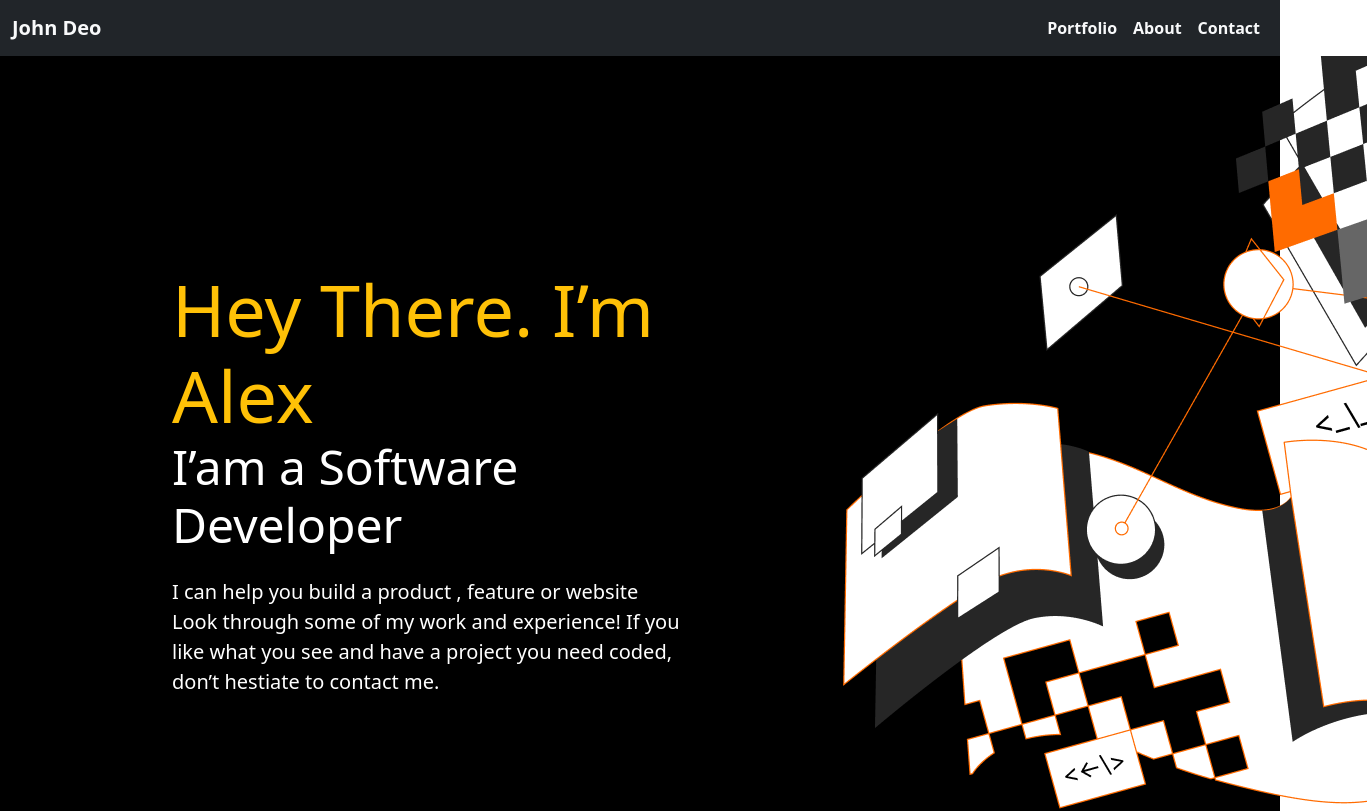
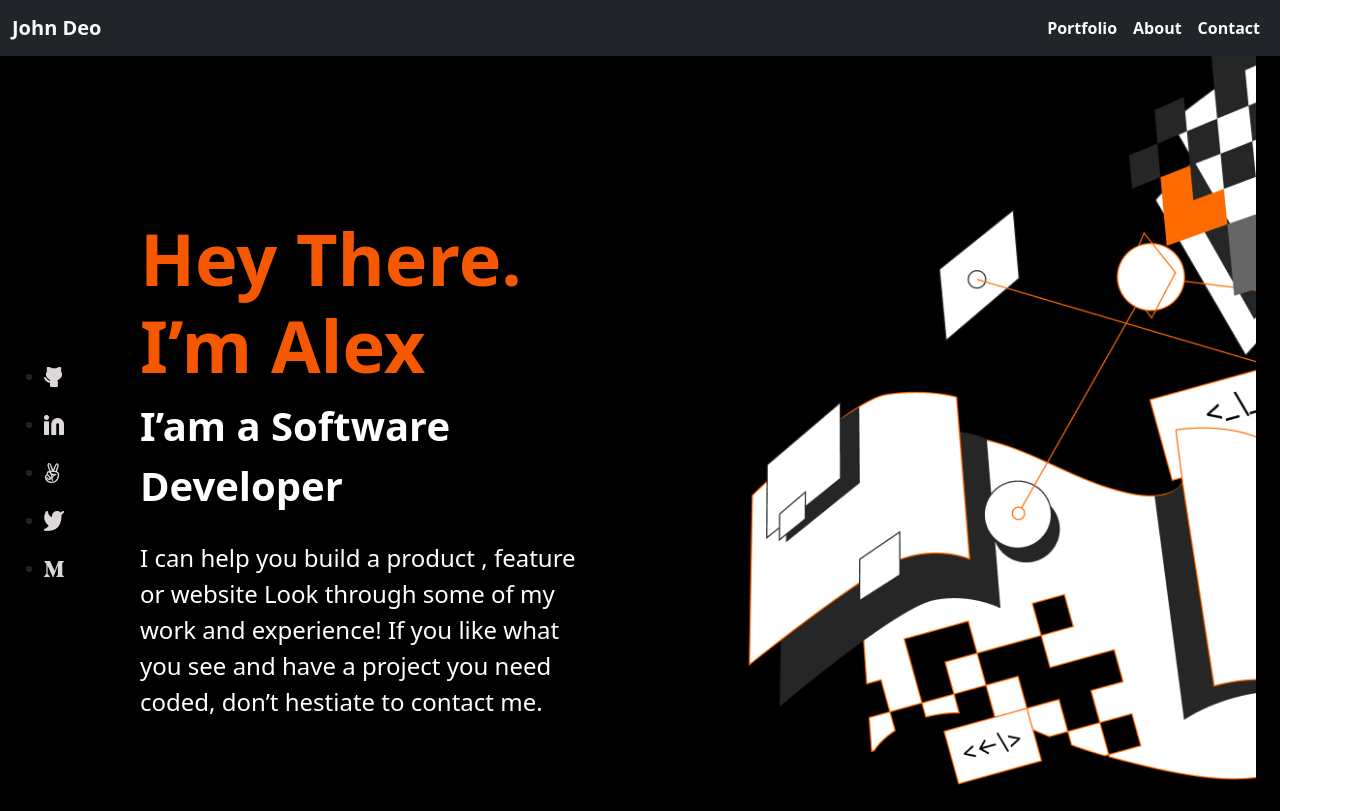
Before and after one commit to Zainab-Alzubair/portfolio-bootsrap, a plain HTML site: page index.html in a window 1280 px wide. Shown: the top 811 px of the page, 1367 px wide, since content can reach past the window. Drawn offline with nearby package versions, Linux system fonts and the light colour scheme.

Commit message:
Add social media icons

```diff
--- a/index.html
+++ b/index.html
@@ -40,19 +40,27 @@
   </nav>
   <!-- FIRST SECTION -->
   <section id="intro">
-    <div class="container-fluid bg-black">
-      <div class="row justify-content-center align-items-center">
+    <div class="container-fluid d-flex bg-black gap-5 overflow-hidden">
+      <div class="social-wriper d-flex align-items-center  me-3">
+        <ul class="social-icon d-flex flex-column gap-4">
+          <li class="social"><a href="#"><img src="img\github.png"></a></li>
+          <li class="social"><a href="#"><img src="img\linkedin.png"></a></li>
+          <li class="social"><a href="#"><img src="img\Vector2.png"></a></li>
+          <li class="social"><a href="#"><img src="img\twitter.png"></a></li>
+          <li class="social"><a href="#"><img src="img\medium.png"></a></li>
+        </ul>
+        </div>
+      <div class="container-fluid row d-flex align-items-center">
         <div class="col-md-5  text-sm-start">
-          <h1>
-            <div class="display-2 text-warning">Hey There.
-              I’m Alex</div>
-            <div class="display-5 text-white">I’am a Software Developer</div>
-          </h1>
-          <p class="lead my-4 text-white">I can help you build a product , feature or website Look through some of my work and experience!
+            <h1 class="fs-1 fw-bold text-warning" style="font-size: 72px!important; color: #F55800 !important;">Hey There.
+              I’m Alex</h1>
+            <div class="fs-1 text-white fw-semibold">I’am a Software Developer</div>
+
+          <p class="lead my-4 text-white fs-4 lh-4">I can help you build a product , feature or website Look through some of my work and experience!
             If you like what you see and have a project you need coded, don’t hestiate to contact me.</p>
         </div>
-        <div class="col-md-4 text-left  d-sm-block">
-          <img src="/img/header.png"  alt="header img">
+        <div class="col-md-7 text-left  d-sm-block">
+          <img src="/img/header.png" width="100%"  alt="header img">
         </div>
       </div>
     </div>
--- a/style.css
+++ b/style.css
@@ -4,7 +4,7 @@
   box-sizing: border-box;
 }
 .my-skills-boxs p {
-width: 20%;
+  width: 20%;
 }
 .my_card-content {
   width: 100%;
```
